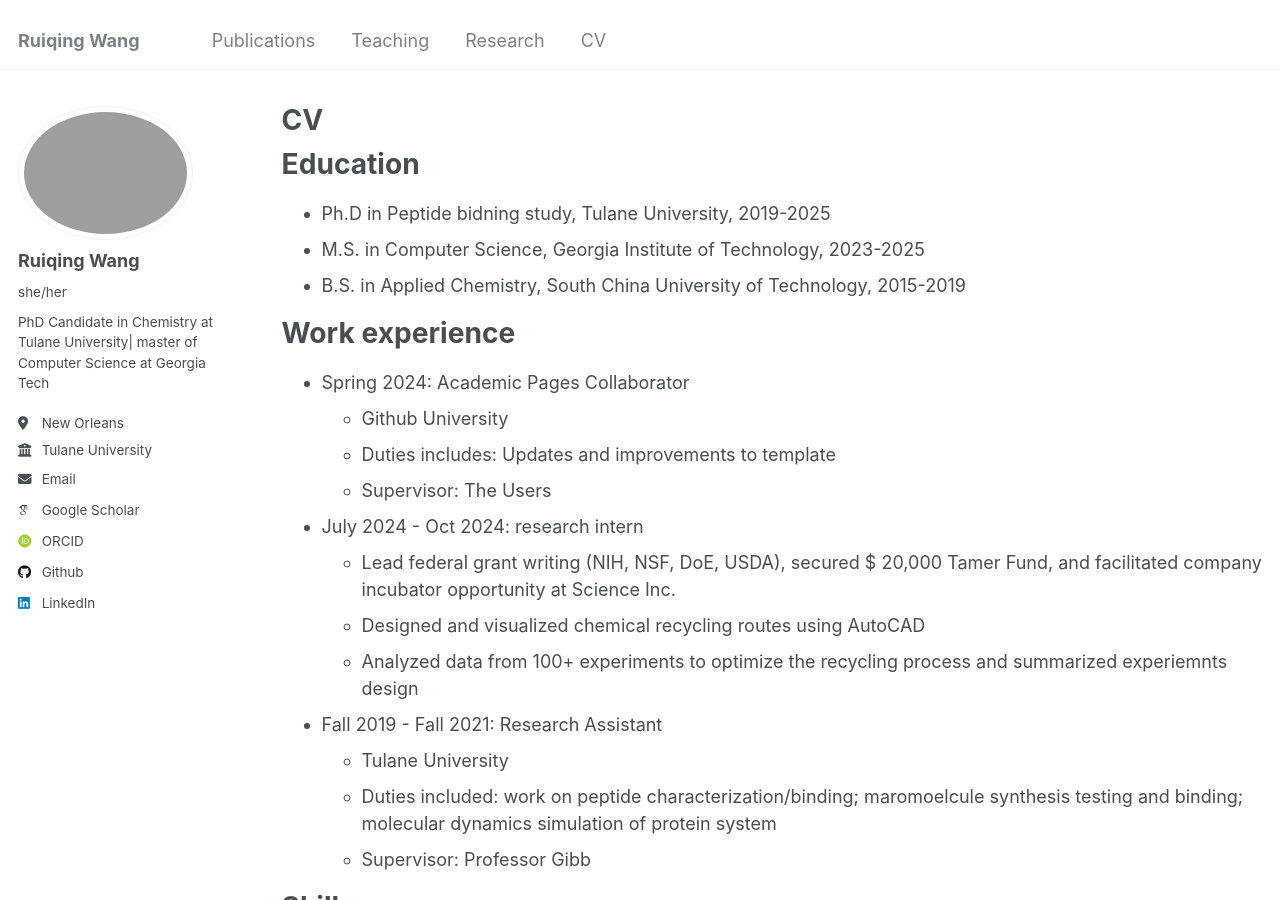
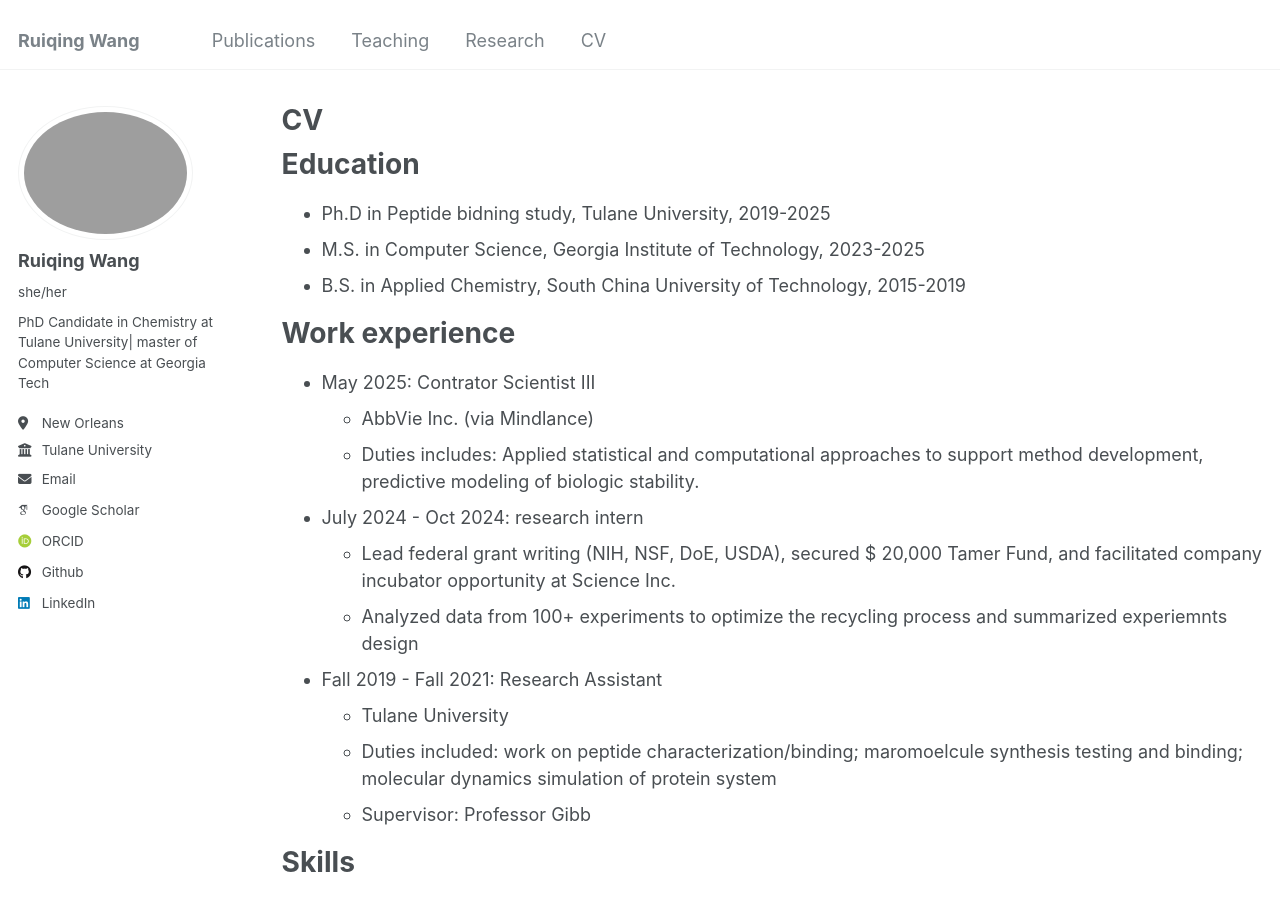
Before and after one commit to RuiqingW20/RuiqingW20.github.io, a Jekyll site: the page built from _pages/cv.md, in a window 1280 px wide and 900 px high. Built offline with Jekyll 4.4.1, drawn with Linux system fonts in a browser that asks for light colours; some web fonts are replaced.

Commit message:
Revise work experience details in CV
Updated work experience section with new position and removed outdated role.

```diff
--- a/_pages/cv.md
+++ b/_pages/cv.md
@@ -17,14 +17,12 @@ Education
 
 Work experience
 ======
-* Spring 2024: Academic Pages Collaborator
-  * Github University
-  * Duties includes: Updates and improvements to template
-  * Supervisor: The Users
+* May 2025: Contrator Scientist III
+  * AbbVie Inc. (via Mindlance)
+  * Duties includes: Applied statistical and computational approaches to support method development, predictive modeling of biologic stability.
 
 * July 2024 - Oct 2024: research intern
   * Lead federal grant writing (NIH, NSF, DoE, USDA), secured $ 20,000 Tamer Fund, and facilitated company incubator opportunity at Science Inc.
-  * Designed and visualized chemical recycling routes using AutoCAD
   * Analyzed data from 100+ experiments to optimize the recycling process and summarized experiemnts design
 
 * Fall 2019 - Fall 2021: Research Assistant
```
